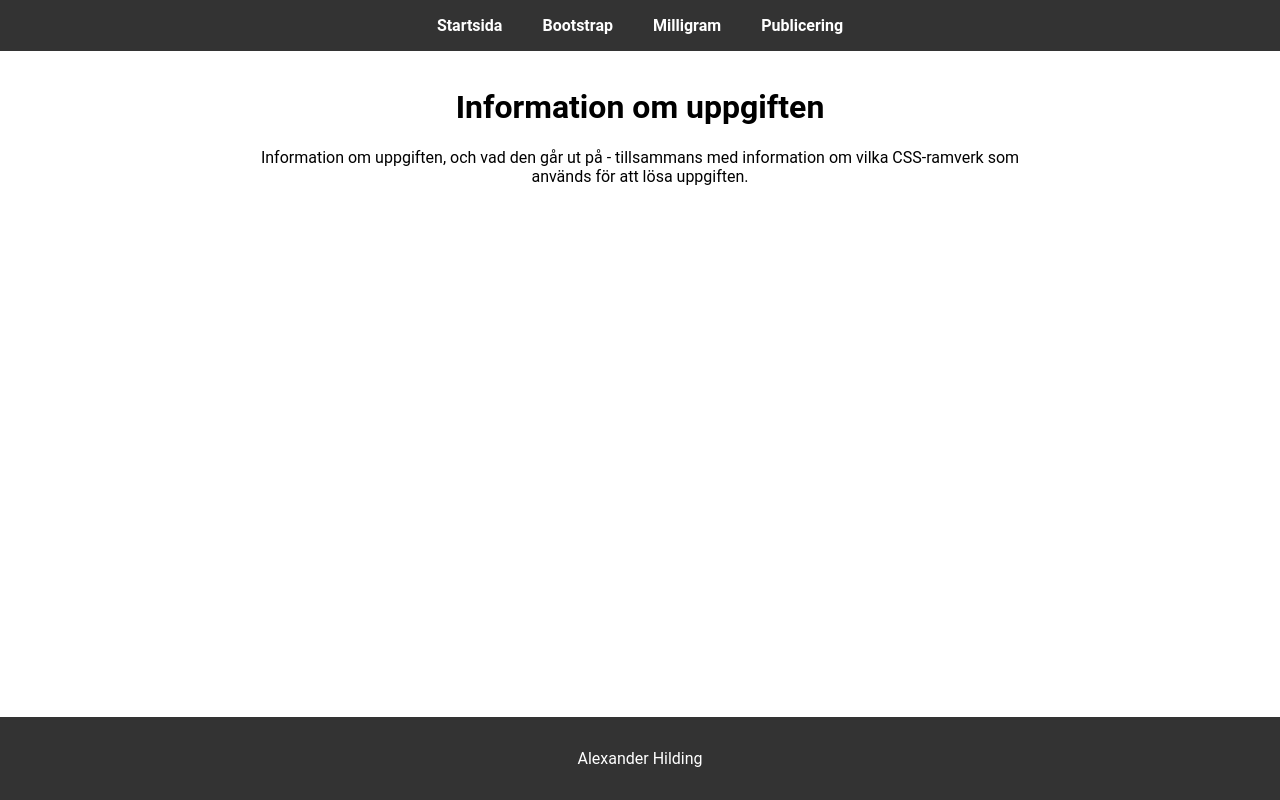
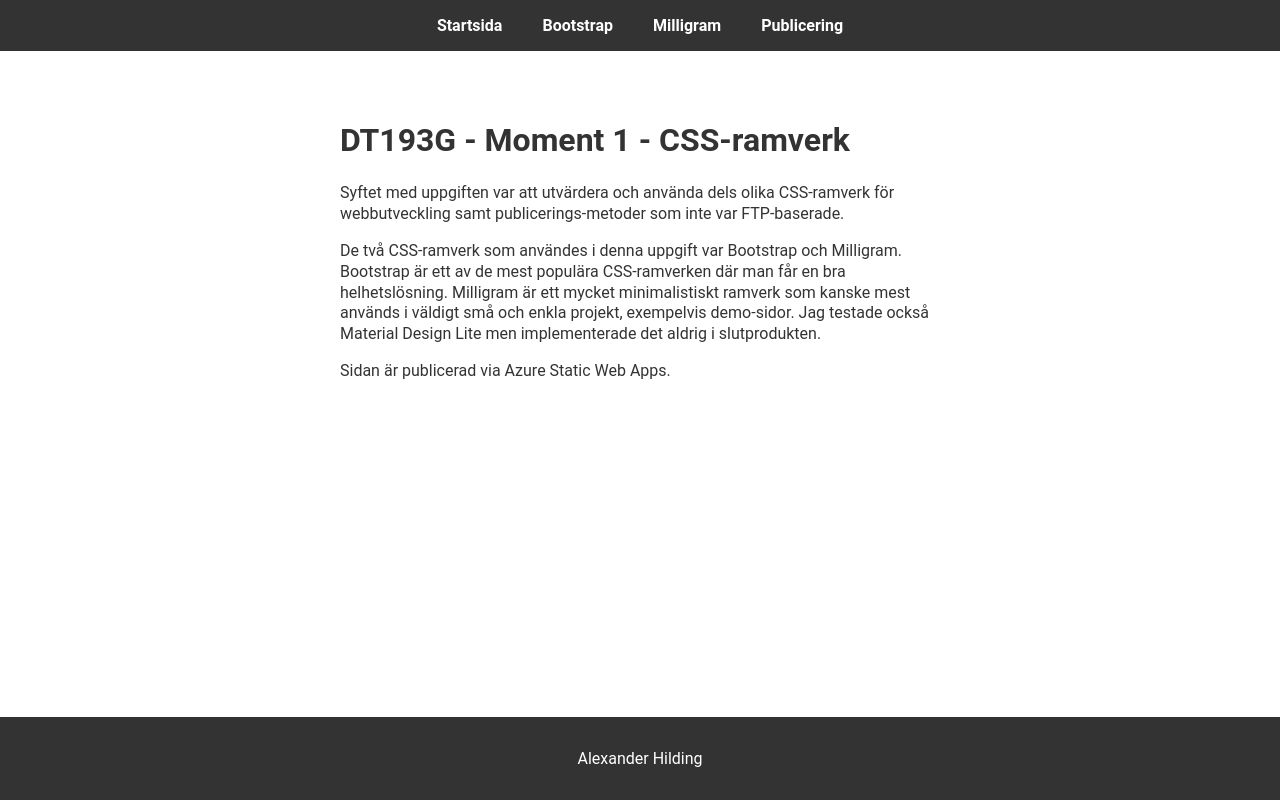
Before and after one commit to hildingx/dt193g_mom1, a plain HTML site: page index.html in a window 1280 px wide. Drawn offline with Linux system fonts and the light colour scheme.

Commit message:
lagt till text

```diff
--- a/css/main.css
+++ b/css/main.css
@@ -16,9 +16,9 @@ header, footer {
 
 main {
     flex: 1;
-    margin: auto;
+    margin: 2em auto;
     padding: 1em;
-    text-align: center;
+
     max-width: 800px;
     width: 100%;
 }
@@ -76,7 +76,7 @@ h2 {
     margin: auto;
 }
 
-.publish {
+.main {
     width: 80%;
     max-width: 600px;
     color: #333;
--- a/index.html
+++ b/index.html
@@ -18,12 +18,19 @@
         </nav>
     </header>
 
-    <main>
+    <main class="main">
         <h1>
-            Information om uppgiften
+            DT193G - Moment 1 - CSS-ramverk
         </h1>
         <p>
-            Information om uppgiften, och vad den går ut på - tillsammans med information om vilka CSS-ramverk som används för att lösa uppgiften.
+            Syftet med uppgiften var att utvärdera och använda dels olika CSS-ramverk för webbutveckling samt publicerings-metoder som inte var FTP-baserade.
+        <p>
+            De två CSS-ramverk som användes i denna uppgift var Bootstrap och Milligram. Bootstrap är ett av de mest populära CSS-ramverken där man får en bra helhetslösning.
+            Milligram är ett mycket minimalistiskt ramverk som kanske mest används i väldigt små och enkla projekt, exempelvis demo-sidor.
+            Jag testade också Material Design Lite men implementerade det aldrig i slutprodukten.
+        </p>
+        <p>
+            Sidan är publicerad via Azure Static Web Apps.
         </p>
     </main>
 
```
Also changed, not shown: bootstrap.html (+1 -1 lines), publication.html (+1 -1 lines).
